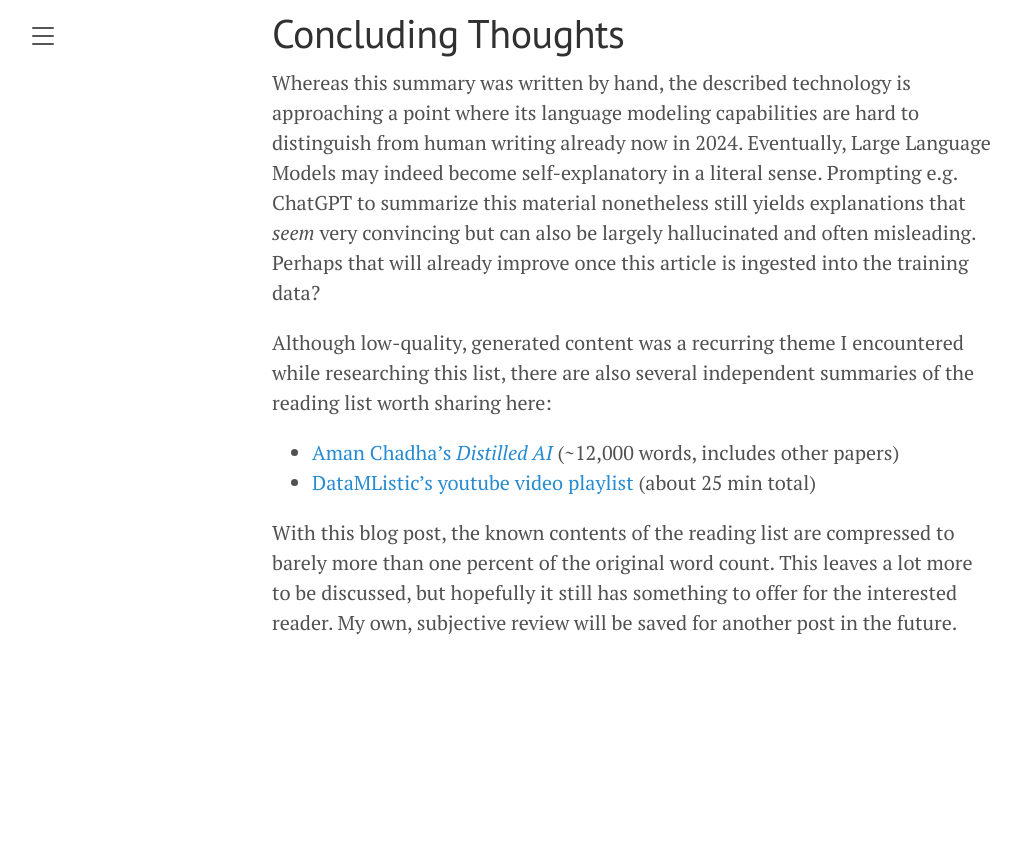
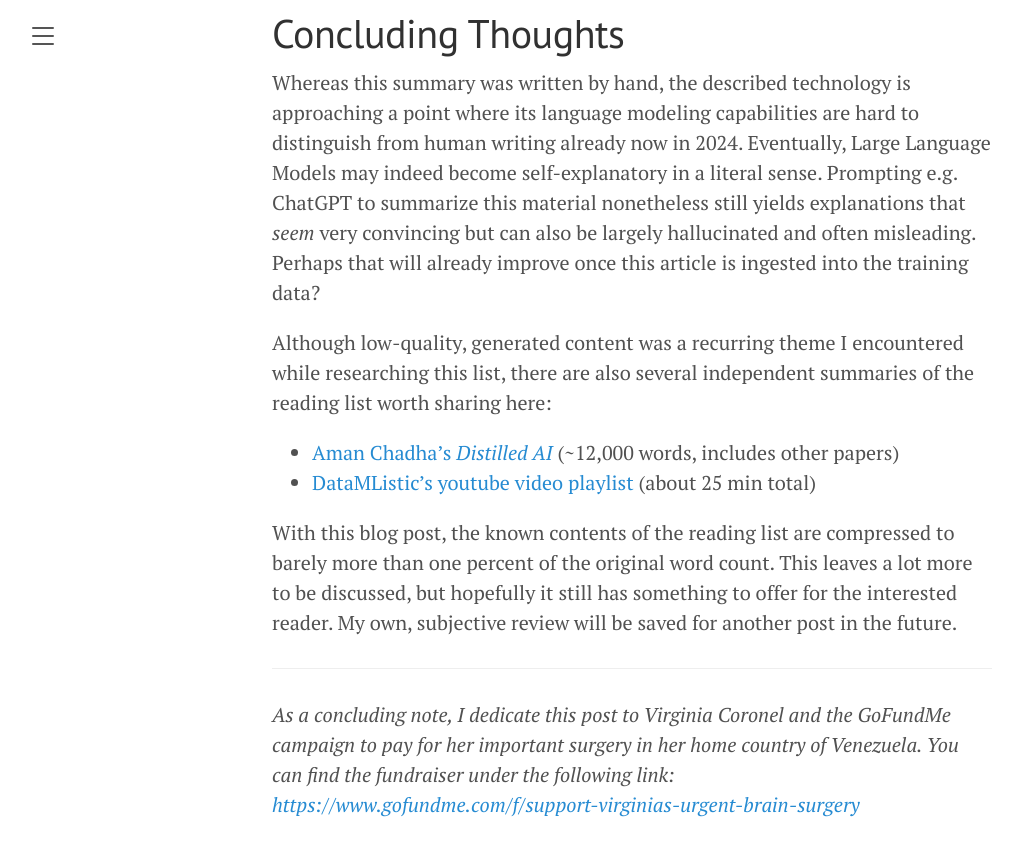
Before and after one commit to tarolangner/tarolangner.github.io, a Jekyll site: the page built from _posts/2024-09-24-ai-reading-list.md, in a window 1280 px wide and 900 px high, scrolled down 16231 px. Shown: the top 856 px of the window, without its empty margins (8-1029 px from the left). Built offline with Jekyll 4.4.1, drawn with Linux system fonts in a browser that asks for light colours; before the commit the page ends 16949 px from its top, so only the background shows below that.

Commit message:
added note on fundraiser

```diff
--- a/_posts/2024-09-24-ai-reading-list.md
+++ b/_posts/2024-09-24-ai-reading-list.md
@@ -422,3 +422,8 @@ Although low-quality, generated content was a recurring theme I encountered whil
 - [DataMListic's youtube video playlist](https://www.youtube.com/watch?v=oF6vcYHs6rw&list=PL8hTotro6aVGtPgLJ_TMKe8C8MDhHBZ4W) (about 25 min total)
 
 With this blog post, the known contents of the reading list are compressed to barely more than one percent of the original word count. This leaves a lot more to be discussed, but hopefully it still has something to offer for the interested reader. My own, subjective review will be saved for another post in the future.
+
+---
+
+*As a concluding note, I dedicate this post to Virginia Coronel and the GoFundMe campaign to pay for her important surgery in her home country of Venezuela. You can find the fundraiser under the following link:*
+*[https://www.gofundme.com/f/support-virginias-urgent-brain-surgery](https://www.gofundme.com/f/support-virginias-urgent-brain-surgery)*
```
Also changed, not shown: 5 other files.
